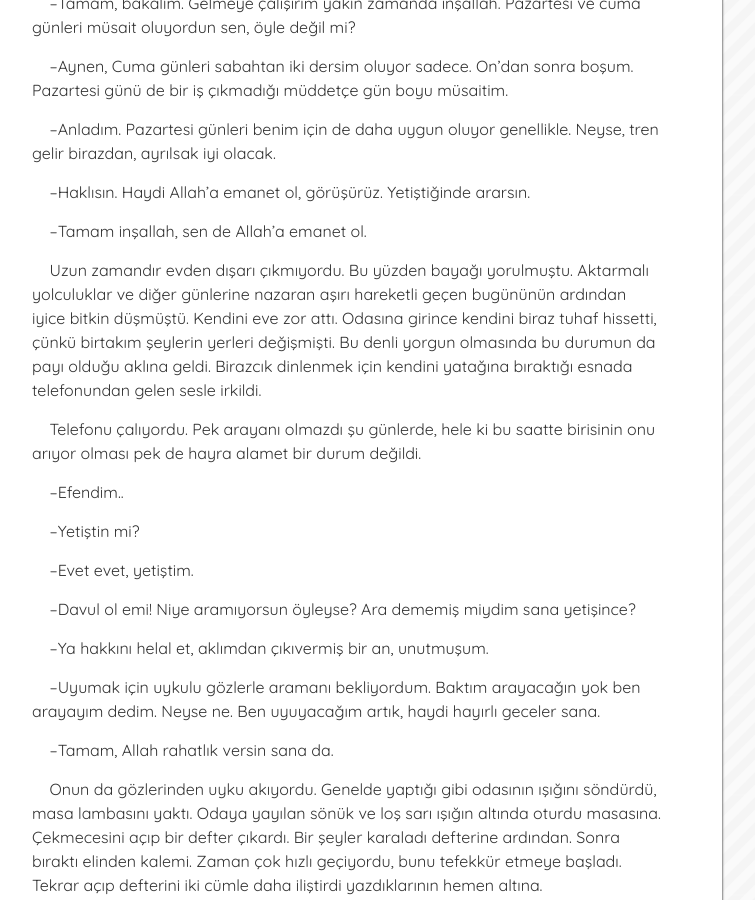
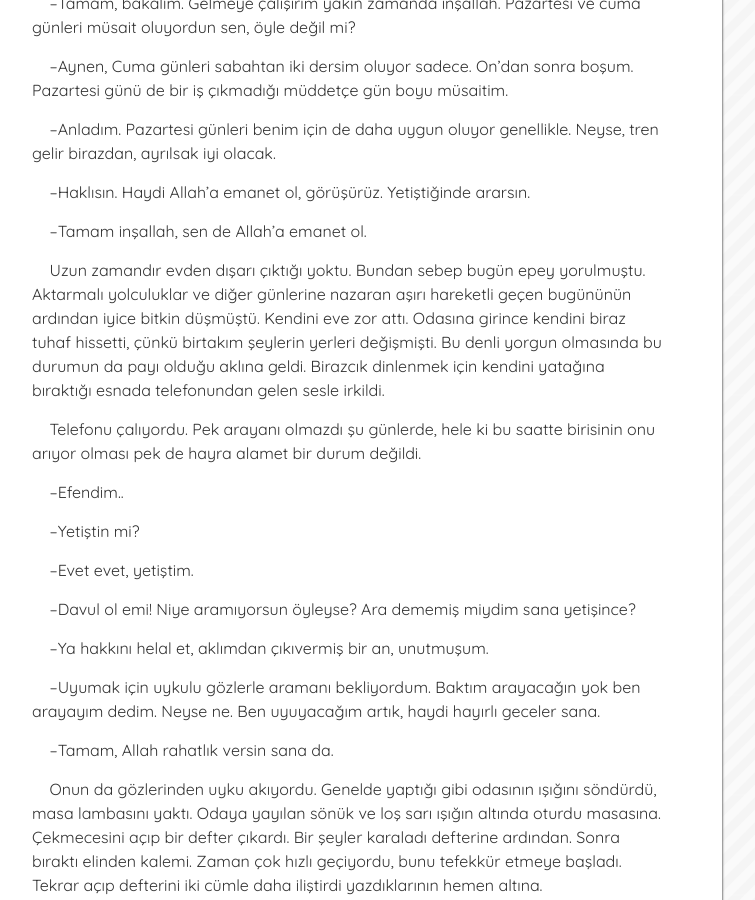
Before and after one commit to muhammedaydogdu/muhammedaydogdu.github.io, a Jekyll site: the page built from _posts/2018-03-31-o-ve-o.md, in a window 1280 px wide and 900 px high, scrolled down 8105 px. Shown: the whole window, without its empty margins (293-1048 px from the left). Built offline with Jekyll 4.4.1, drawn with Linux system fonts in a browser that asks for light colours; some web fonts are replaced.

Commit message:
Update 2018-03-31-o-ve-o.md

```diff
--- a/_posts/2018-03-31-o-ve-o.md
+++ b/_posts/2018-03-31-o-ve-o.md
@@ -266,7 +266,7 @@ image: oveo.jpeg
 
 &nbsp;&nbsp;&nbsp;&nbsp;--Tamam inşallah, sen de Allah’a emanet ol.
 
-&nbsp;&nbsp;&nbsp;&nbsp;Uzun zamandır evden dışarı çıkmıyordu. Bu yüzden bayağı yorulmuştu. Aktarmalı yolculuklar ve diğer günlerine nazaran aşırı hareketli geçen bugününün ardından iyice bitkin düşmüştü. Kendini eve zor attı. Odasına girince kendini biraz tuhaf hissetti, çünkü birtakım şeylerin yerleri değişmişti. Bu denli yorgun olmasında bu durumun da payı olduğu aklına geldi. Birazcık dinlenmek için kendini yatağına bıraktığı esnada telefonundan gelen sesle irkildi.
+&nbsp;&nbsp;&nbsp;&nbsp;Uzun zamandır evden dışarı çıktığı yoktu. Bundan sebep bugün epey yorulmuştu. Aktarmalı yolculuklar ve diğer günlerine nazaran aşırı hareketli geçen bugününün ardından iyice bitkin düşmüştü. Kendini eve zor attı. Odasına girince kendini biraz tuhaf hissetti, çünkü birtakım şeylerin yerleri değişmişti. Bu denli yorgun olmasında bu durumun da payı olduğu aklına geldi. Birazcık dinlenmek için kendini yatağına bıraktığı esnada telefonundan gelen sesle irkildi.
 
 &nbsp;&nbsp;&nbsp;&nbsp;Telefonu çalıyordu. Pek arayanı olmazdı şu günlerde, hele ki bu saatte birisinin onu arıyor olması pek de hayra alamet bir durum değildi.
 
```
